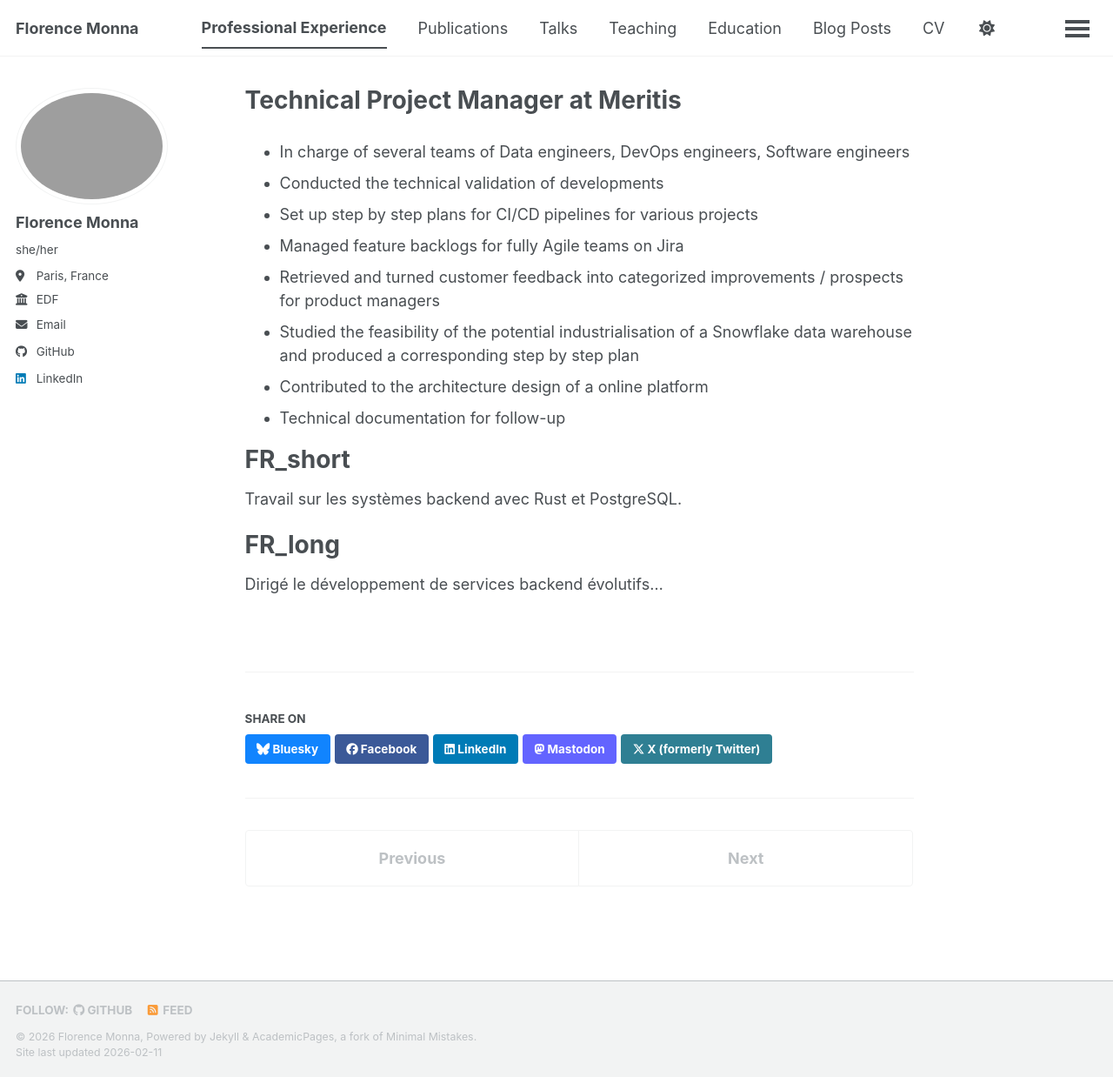
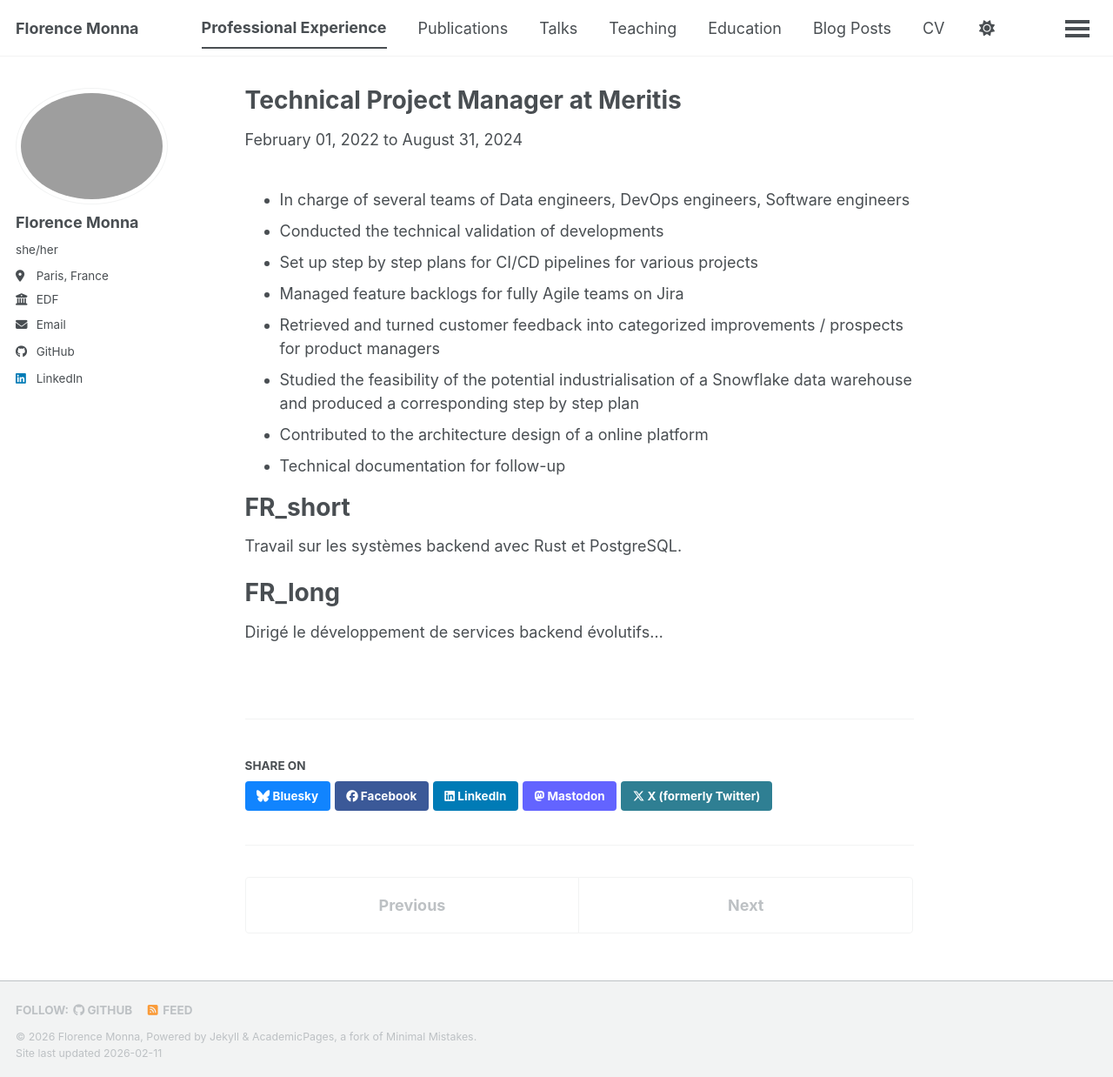
Before and after one commit to fmonna/fmonna.github.io, a Jekyll site: the page built from _experience/meritis.md, in a window 1280 px wide and 1238 px high. Shown: the whole window at 87% size. Built offline with Jekyll 4.4.1, drawn with Linux system fonts in a browser that asks for light colours; a script bundle is joined from its source files by our own code; library files that are not in the unit come from our copies; some of the changed lines change nothing that is shown.

Commit message:
Update meritis.md

```diff
--- a/_experience/meritis.md
+++ b/_experience/meritis.md
@@ -1,7 +1,8 @@
 ---
 title: "Technical Project Manager at Meritis"
 collection: experience
-date: 2022-02-01 to 2024-08-31
+startdate: 2022-02-01
+enddate: 2024-08-31
 location: "Paris, France"
 en_short: "* In charge of several teams of Data engineers, DevOps engineers, Software engineers
            * Conducted the technical validation of developments"
```
